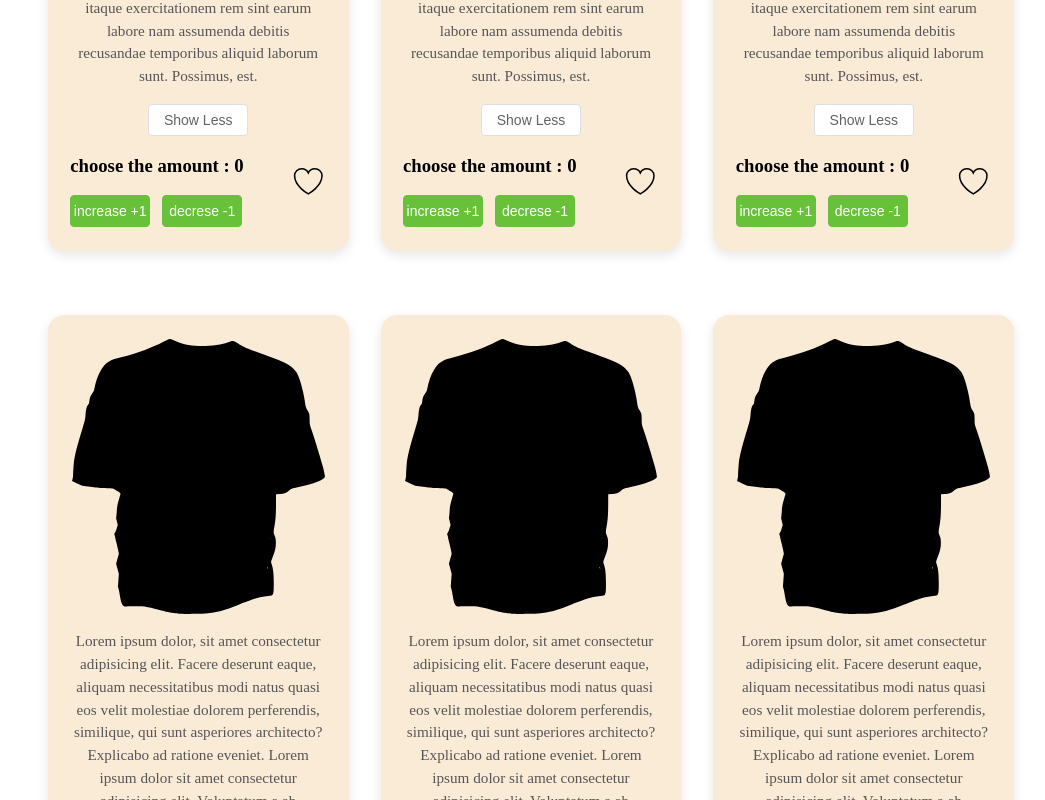
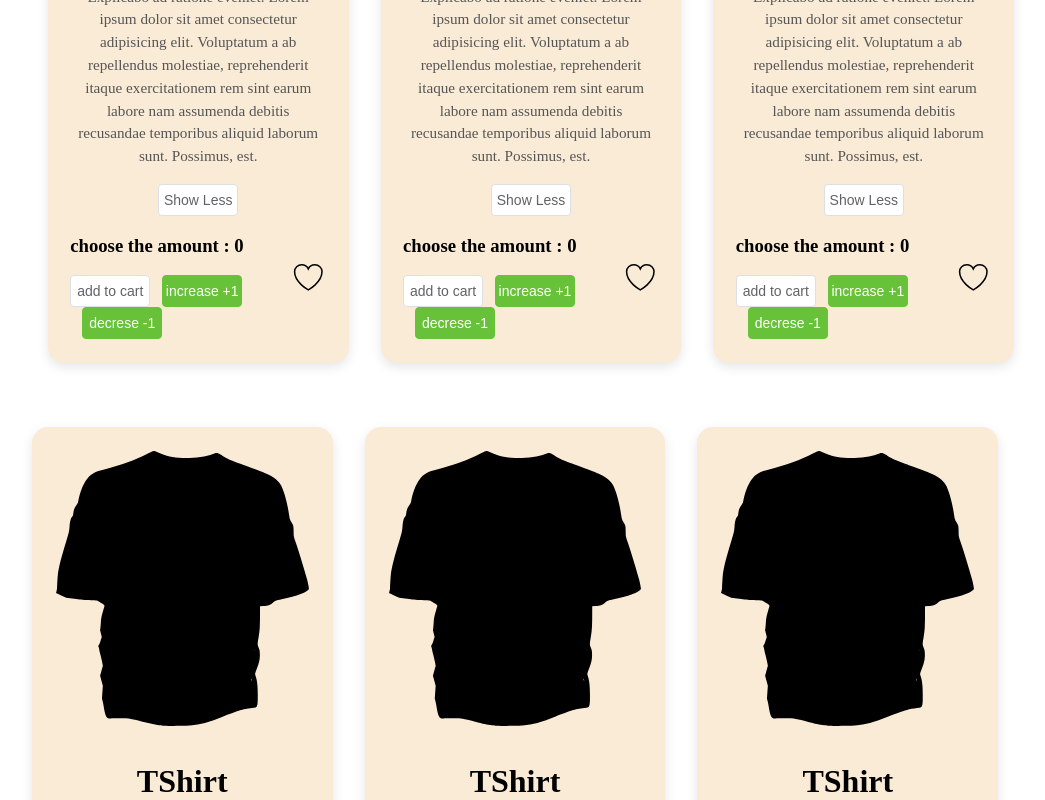
Before and after one commit to MohammadZafariB/MyFirstVueApp, a Vue app: page / in a window 1280 px wide. Shown: the part 900-1700 px from the top of the page, without its empty margins (109-1154 px from the left). Built offline with nearby package versions, Linux system fonts and the light colour scheme.

Commit message:
i made my card reusable . and started to use custom events to add the  products i want to buy to a new array  and show them in my ShopCart... and i deleted add to cart component because it wasnt usefull anywhere else and it was confusing me . i hope i did the right thing.

```diff
--- a/src/components/AddToCart.vue
+++ /dev/null
@@ -1,32 +0,0 @@
-<template >
-<div class="addToCartContainer">
-
-  <h3>choose
-      the amount : {{number}} </h3>
-  <el-button type="success" @click="handleIncrease">increase +1</el-button>
-  <el-button type="success" @click="handleDecrese">decrese -1</el-button>
-
-</div>
-</template>
-
-<script setup>
-import { ref } from 'vue'
-
-  const number = ref(0)
-  function handleIncrease (){
-    number.value +=1
-  }
-  function handleDecrese (){
-     number.value -=1
-
-  }
-
-</script>
-<style scoped>
-  .addToCartContainer{
-    max-width: 20rem;
-  }
-  .el-button{
-    width: 5rem;
-  }
-</style>
--- a/src/components/Card.vue
+++ b/src/components/Card.vue
@@ -1,15 +1,26 @@
 <template>
 <div class="cardContainer">
  <div class="picture">
-    <img src="../../public/shirt.svg" alt="" class="pic">
+    <img :src="product.picturePath" alt="" class="pic">
  </div>
  <div class="detailsContainer">
-    <div class="details" v-if="showDetails">Lorem ipsum dolor, sit amet consectetur adipisicing elit. Facere deserunt eaque, aliquam necessitatibus modi natus quasi eos velit molestiae dolorem perferendis, similique, qui sunt asperiores architecto? Explicabo ad ratione eveniet. Lorem ipsum dolor sit amet consectetur adipisicing elit. Voluptatum a ab repellendus molestiae, reprehenderit itaque exercitationem rem sint earum labore nam assumenda debitis recusandae temporibus aliquid laborum sunt. Possimus, est.</div>
+    <h1>{{product.name}}</h1>
+    <div class="details" v-if="showDetails">{{product.details}}</div>
     <el-button class="showLess" v-show="showDetails" @click="toggleShowDetails">Show Less</el-button>
     <el-button class="showMore" v-show="!showDetails" @click="toggleShowDetails">Show More </el-button>
  </div>
  <div class="bottomSection" >
-    <AddToCart class="addToCartSection"/>
+    <div class="addToCartSection">
+        <div class="addToCartContainer">
+
+  <h3>choose
+      the amount : {{number}} </h3>
+  <el-button @click="handleAddToCart" >add to cart</el-button>
+  <el-button type="success" @click="handleIncrease">increase +1</el-button>
+  <el-button type="success" @click="handleDecrese">decrese -1</el-button>
+
+</div>
+        </div>
 
         <svg  xmlns="http://www.w3.org/2000/svg" viewBox="0 0 24 24" strokeWidth={1.5} stroke="currentColor" @click="toggleIsFav" :class="isFav? 'liked' : 'heart'"  >
             <path strokeLinecap="round" strokeLinejoin="round" d="M21 8.25c0-2.485-2.099-4.5-4.688-4.5-1.935 0-3.597 1.126-4.312 2.733-.715-1.607-2.377-2.733-4.313-2.733C5.1 3.75 3 5.765 3 8.25c0 7.22 9 12 9 12s9-4.78 9-12Z" />
@@ -23,15 +34,26 @@
 <script setup>
 
   import { ref } from "vue";
-import AddToCart from "./AddToCart.vue"
+
+
+
+  const number = ref(0)
+  function handleIncrease (){
+      number.value +=1
+  }
+  function handleDecrese (){
+      number.value -=1
+
+  }
+
 const { product } = defineProps({
-  product: Object
+    product: Object
 })
 const isFav = ref(product.isfav);
 
 
 const toggleIsFav = ()=>{
-        isFav.value=!isFav.value
+    isFav.value=!isFav.value
         product.isfav= isFav.value
     };
 
@@ -40,9 +62,20 @@ function toggleShowDetails(){
     showDetails.value=!showDetails.value
 }
 
+      const emit = defineEmits(['add-to-cart'])
+
+    function handleAddToCart(){
+      emit('add-to-cart',product)
+    }
 </script>
 
 <style scoped>
+  .addToCartContainer{
+      max-width: 20rem;
+  }
+  .el-button{
+    width: 5rem;
+  }
 .cardContainer {
 
     margin-bottom: 2rem;
--- /dev/null
+++ b/src/components/ShopCart.vue
@@ -0,0 +1,11 @@
+<template>
+  <Card/>
+</template>
+
+<script setup>
+
+</script>
+
+<style>
+
+</style>
--- a/src/views/LandingPage.vue
+++ b/src/views/LandingPage.vue
@@ -1,42 +1,87 @@
 <template>
-    <SaleCountdown hour=1 minute=0 second=2 />
-<div class="productsContainer"   >
-    <Card v-for="(product,index) in Products" :key= "index" :product="product" />
+  <SaleCountdown hour="1" minute="0" second="2" />
+  <div class="productsContainer">
+    <Card
+      v-for="(product, index) in Products"
+      :key="index"
+      :product="product"
+       @add-to-cart="handleAddProduct"
+    />
+    <ShopCart />
   </div>
 </template>
 
 <script setup>
-    import SaleCountdown from "../components/SaleCountdown.vue"
-    import Card from "../components/Card.vue"
-      const Products=[
+import SaleCountdown from "../components/SaleCountdown.vue";
+import Card from "../components/Card.vue";
+import ShopCart from "../components/ShopCart.vue";
+import { ref } from "vue";
+let cartItems = ref([]);
+function handleAddProduct(product) {
+  cartItems.value.push(product) ;
+
+  console.log(cartItems);
+}
+const Products = [
   {
-        name:"TShirt", picturePath :"shirt.svg" , price: 99, id:1 , isfav:false
+    name: "TShirt",
+    picturePath: "/shirt.svg",
+    price: 99,
+    id: 1,
+    isfav: false,
+    details:
+      "Lorem ipsum dolor, sit amet consectetur adipisicing elit. Facere deserunt eaque, aliquam necessitatibus modi natus quasi eos velit molestiae dolorem perferendis, similique, qui sunt asperiores architecto? Explicabo ad ratione eveniet. Lorem ipsum dolor sit amet consectetur adipisicing elit. Voluptatum a ab repellendus molestiae, reprehenderit itaque exercitationem rem sint earum labore nam assumenda debitis recusandae temporibus aliquid laborum sunt. Possimus, est.",
   },
   {
-        name: "TShirt", picturePath :"shirt.svg" , price: 19 , id:2 ,isfav:false
+    name: "TShirt",
+    picturePath: "/shirt.svg",
+    price: 19,
+    id: 2,
+    isfav: false,
+    details:
+      "Lorem ipsum dolor, sit amet consectetur adipisicing elit. Facere deserunt eaque, aliquam necessitatibus modi natus quasi eos velit molestiae dolorem perferendis, similique, qui sunt asperiores architecto? Explicabo ad ratione eveniet. Lorem ipsum dolor sit amet consectetur adipisicing elit. Voluptatum a ab repellendus molestiae, reprehenderit itaque exercitationem rem sint earum labore nam assumenda debitis recusandae temporibus aliquid laborum sunt. Possimus, est.",
   },
   {
-        name:"TShirt", picturePath:"shirt.svg" , price: 119 , id:3 , isfav:false
+    name: "TShirt",
+    picturePath: "/shirt.svg",
+    price: 119,
+    id: 3,
+    isfav: false,
+    details:
+      "Lorem ipsum dolor, sit amet consectetur adipisicing elit. Facere deserunt eaque, aliquam necessitatibus modi natus quasi eos velit molestiae dolorem perferendis, similique, qui sunt asperiores architecto? Explicabo ad ratione eveniet. Lorem ipsum dolor sit amet consectetur adipisicing elit. Voluptatum a ab repellendus molestiae, reprehenderit itaque exercitationem rem sint earum labore nam assumenda debitis recusandae temporibus aliquid laborum sunt. Possimus, est.",
   },
   {
-        name:"TShirt", picturePath:"shirt.svg" , price: 98 , id:4 , isfav:false
-        }
-        ,
+    name: "TShirt",
+    picturePath: "/shirt.svg",
+    price: 98,
+    id: 4,
+    isfav: false,
+    details:
+      "Lorem ipsum dolor, sit amet consectetur adipisicing elit. Facere deserunt eaque, aliquam necessitatibus modi natus quasi eos velit molestiae dolorem perferendis, similique, qui sunt asperiores architecto? Explicabo ad ratione eveniet. Lorem ipsum dolor sit amet consectetur adipisicing elit. Voluptatum a ab repellendus molestiae, reprehenderit itaque exercitationem rem sint earum labore nam assumenda debitis recusandae temporibus aliquid laborum sunt. Possimus, est.",
+  },
   {
-        name:"TShirt", picturePath:"shirt.svg" , price: 98 , id:5 , isfav:false
-        }
-        ,
+    name: "TShirt",
+    picturePath: "/shirt.svg",
+    price: 98,
+    id: 5,
+    isfav: false,
+    details:
+      "Lorem ipsum dolor, sit amet consectetur adipisicing elit. Facere deserunt eaque, aliquam necessitatibus modi natus quasi eos velit molestiae dolorem perferendis, similique, qui sunt asperiores architecto? Explicabo ad ratione eveniet. Lorem ipsum dolor sit amet consectetur adipisicing elit. Voluptatum a ab repellendus molestiae, reprehenderit itaque exercitationem rem sint earum labore nam assumenda debitis recusandae temporibus aliquid laborum sunt. Possimus, est.",
+  },
   {
-        name:"TShirt", picturePath:"shirt.svg" , price: 98 , id:6 , isfav:false
-        }
-    ]
-
-
+    name: "TShirt",
+    picturePath: "/shirt.svg",
+    price: 98,
+    id: 6,
+    isfav: false,
+    details:
+      "Lorem ipsum dolor, sit amet consectetur adipisicing elit. Facere deserunt eaque, aliquam necessitatibus modi natus quasi eos velit molestiae dolorem perferendis, similique, qui sunt asperiores architecto? Explicabo ad ratione eveniet. Lorem ipsum dolor sit amet consectetur adipisicing elit. Voluptatum a ab repellendus molestiae, reprehenderit itaque exercitationem rem sint earum labore nam assumenda debitis recusandae temporibus aliquid laborum sunt. Possimus, est.",
+  },
+];
 </script>
 
 <style>
-
-.productsContainer{
+.productsContainer {
   display: flex;
   flex-wrap: wrap;
   justify-content: center;
@@ -44,5 +89,4 @@
   gap: 2rem;
   margin-top: 2rem;
 }
-
 </style>
```
Lines whose indentation alone changed are shown as unchanged.
